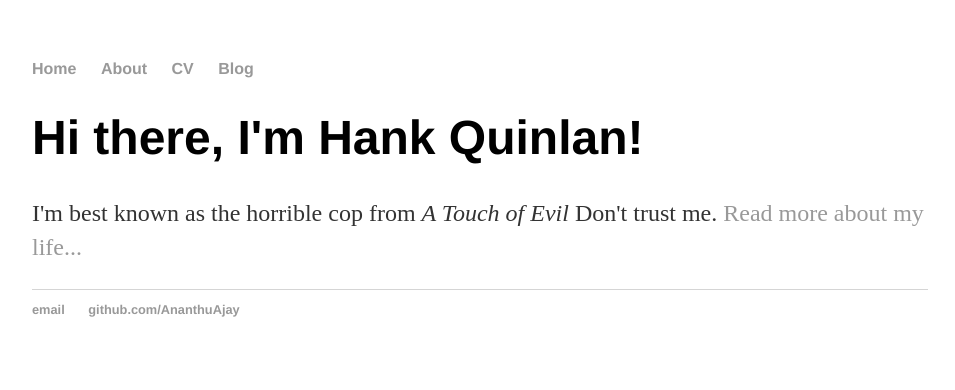
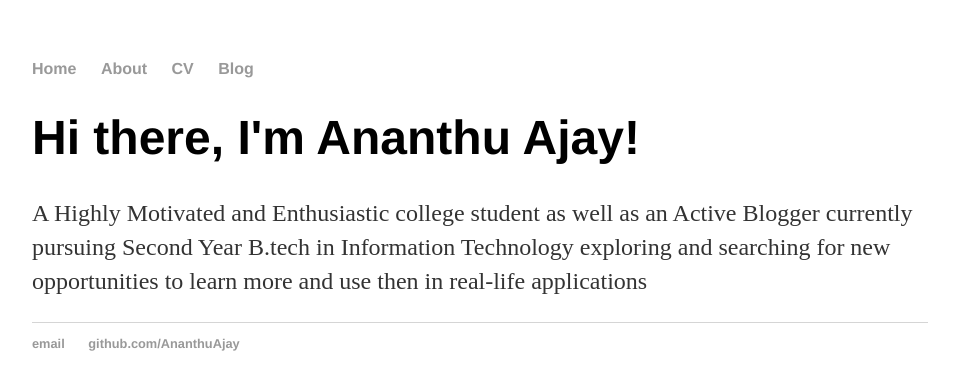
Before and after one commit to AnanthuAjay/ananthuajay5.github.io, a Jekyll site: the page built from index.html, in a window 1280 px wide. Shown: the top 390 px of the page, without its empty margins (160-1115 px from the left). Built offline with Jekyll 4.4.1, drawn with Linux system fonts in a browser that asks for light colours.

Commit message:
Update index.html

```diff
--- a/index.html
+++ b/index.html
@@ -1,8 +1,12 @@
 ---
 layout: default
-title: Hank Quinlan, Horrible Cop
+title: Ananthu Ajay
 ---
 <div class="blurb">
-	<h1>Hi there, I'm Hank Quinlan!</h1>
-	<p>I'm best known as the horrible cop from <em>A Touch of Evil</em> Don't trust me. <a href="/about">Read more about my life...</a></p>
+	<h1>Hi there, I'm Ananthu Ajay!</h1>
+	<p>A Highly Motivated  and Enthusiastic college student as well as an Active Blogger
+currently pursuing Second Year B.tech in Information Technology
+exploring and searching for new opportunities to
+learn more and use then in real-life applications
+</p>
 </div><!-- /.blurb -->
```
